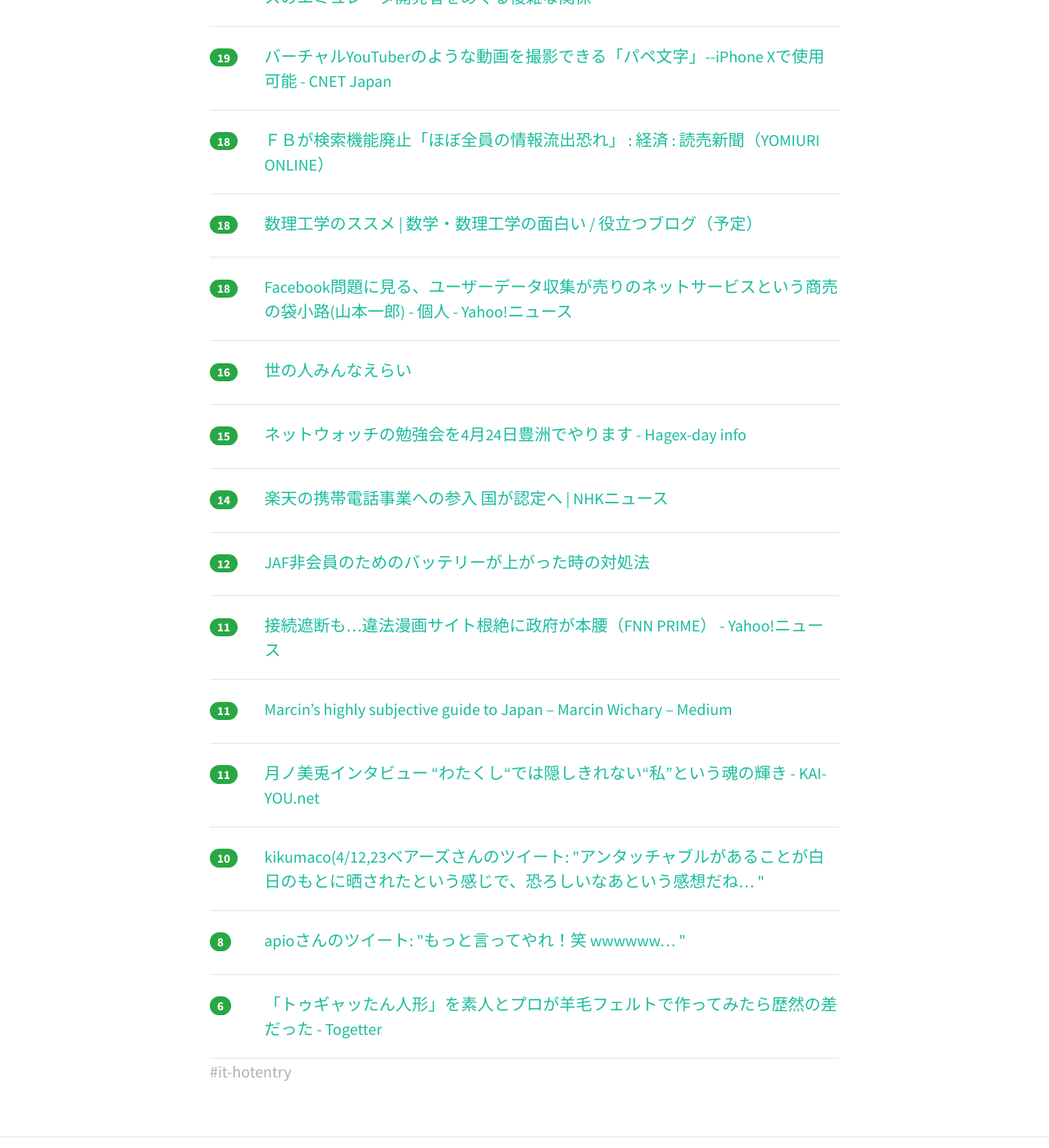
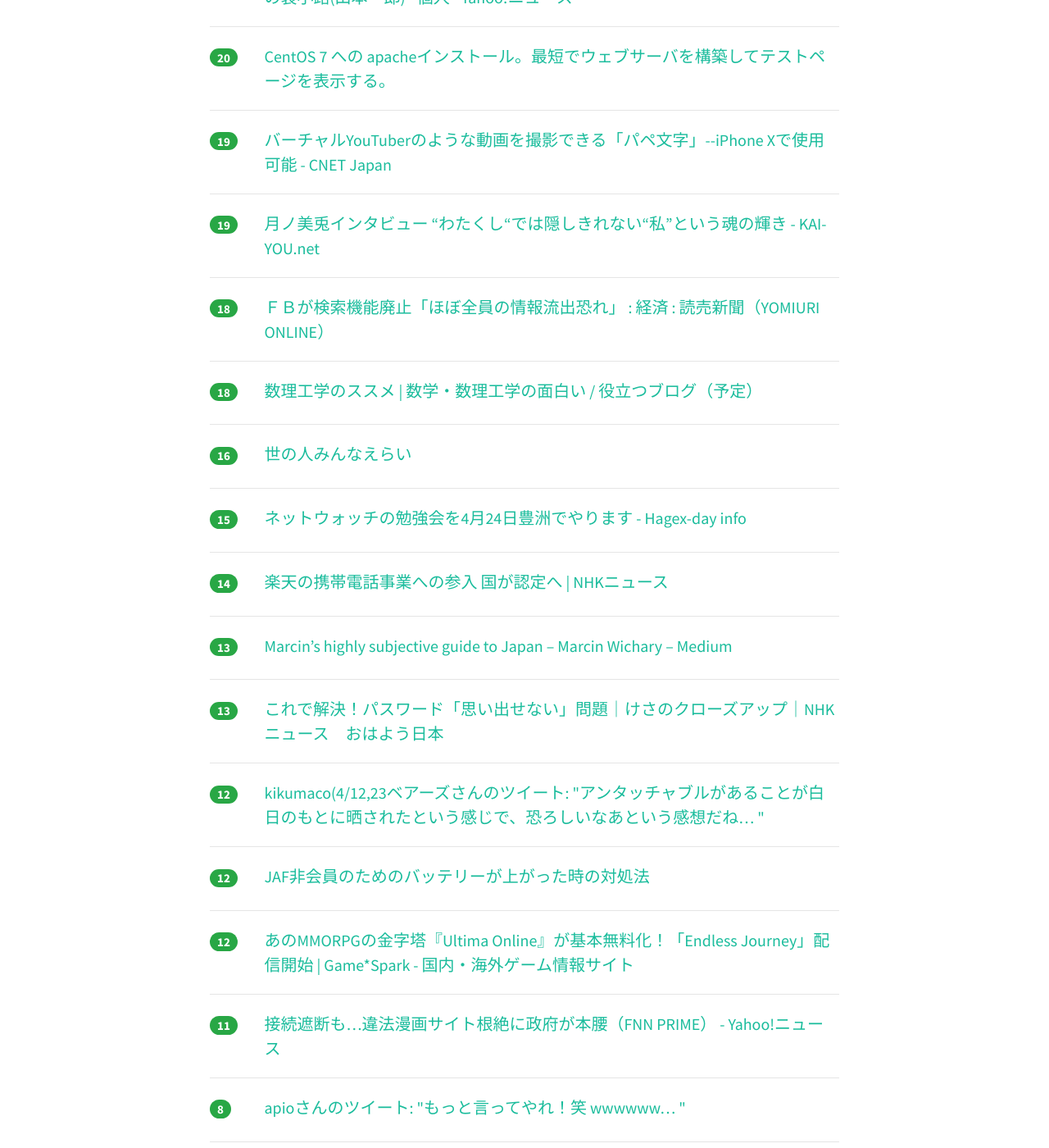
Before and after one commit to yatta47/hatena-matome-site, a Jekyll site: the page built from _posts/2018-04-07-hatena.md, in a window 1280 px wide and 1400 px high, scrolled down 3427 px. Shown: the whole window at 82% size. Built offline with Jekyll 4.4.1, drawn with Linux system fonts in a browser that asks for light colours; nearby versions of some CDN libraries; some of the changed text lies outside the part shown.

Commit message:
Updated 2018-04-07

```diff
--- a/_posts/2018-04-07-hatena.md
+++ b/_posts/2018-04-07-hatena.md
@@ -1,54 +1,64 @@
 ---
 layout: post
 title:  "2018-04-07 はてぶIT"
-date:   2018-04-07 20:02:59
+date:   2018-04-07 21:02:18
 tags: [it-hotentry]
 ---
-48 件のデータあり
+52 件のデータあり
 
 <hr><div class="row">
-<div class="col-1"><span class="badge badge-pill badge-success h2">381</span></div>
+<div class="col-1"><span class="badge badge-pill badge-success h2">410</span></div>
 <div class="col-11"><a href='https://jp.globalvoices.org/2018/04/06/48531/' target='_blank'>日本での驚きの体験がツイッターで大きな話題に · Global Voices 日本語</a></div>
 </div>
 <hr>
 <div class="row">
-<div class="col-1"><span class="badge badge-pill badge-success h2">277</span></div>
+<div class="col-1"><span class="badge badge-pill badge-success h2">297</span></div>
 <div class="col-11"><a href='http://www.itmedia.co.jp/news/articles/1804/07/news021.html' target='_blank'>「炎上」対策会社をネットウォッチャーが立ち上げた理由 - ITmedia NEWS</a></div>
 </div>
 <hr>
 <div class="row">
-<div class="col-1"><span class="badge badge-pill badge-success h2">243</span></div>
+<div class="col-1"><span class="badge badge-pill badge-success h2">251</span></div>
 <div class="col-11"><a href='http://jp.gamesindustry.biz/article/1804/18040601/' target='_blank'>増え続ける工数を変わらぬ人数で捌いていくフロムソフトウェアの方法論 - GamesIndustry.biz Japan Edition</a></div>
 </div>
 <hr>
 <div class="row">
-<div class="col-1"><span class="badge badge-pill badge-success h2">167</span></div>
+<div class="col-1"><span class="badge badge-pill badge-success h2">186</span></div>
 <div class="col-11"><a href='http://www.itmedia.co.jp/pcuser/articles/1804/07/news016.html' target='_blank'>「Amazon Echo」と「Google Home」を120日使い比べて分かった優劣 (1/3) - ITmedia PC USER</a></div>
 </div>
 <hr>
 <div class="row">
-<div class="col-1"><span class="badge badge-pill badge-success h2">155</span></div>
+<div class="col-1"><span class="badge badge-pill badge-success h2">156</span></div>
 <div class="col-11"><a href='https://speakerdeck.com/syumai/zerokarashi-merupwaru-men' target='_blank'>ゼロから始めるPWA入門 // Speaker Deck</a></div>
 </div>
 <hr>
 <div class="row">
-<div class="col-1"><span class="badge badge-pill badge-success h2">114</span></div>
+<div class="col-1"><span class="badge badge-pill badge-success h2">122</span></div>
 <div class="col-11"><a href='http://twitter.com/arclisp/status/982321386851975168' target='_blank'>東武鉄道遅延伝説2049さんのツイート: "みずほ銀行で口座作りたいだけなのになぜか投資信託やNISAの書類を書かされ、挙句なぜか「ノーリスクでいきたい」所にチェック欄をつけたら二重線</a></div>
 </div>
 <hr>
 <div class="row">
-<div class="col-1"><span class="badge badge-pill badge-success h2">108</span></div>
+<div class="col-1"><span class="badge badge-pill badge-success h2">111</span></div>
 <div class="col-11"><a href='http://www.itmedia.co.jp/pcuser/articles/1804/07/news004.html' target='_blank'>“キー”も“ボード”もないウェアラブルキーボード「Tap」 - ITmedia PC USER</a></div>
 </div>
 <hr>
 <div class="row">
-<div class="col-1"><span class="badge badge-pill badge-success h2">81</span></div>
+<div class="col-1"><span class="badge badge-pill badge-success h2">99</span></div>
 <div class="col-11"><a href='https://anond.hatelabo.jp/20180406153029' target='_blank'>某画村のブロッキングに意味はない</a></div>
+</div>
+<hr>
+<div class="row">
+<div class="col-1"><span class="badge badge-pill badge-success h2">68</span></div>
+<div class="col-11"><a href='https://blog.cheena.net/1358' target='_blank'>「漫画村」大盛況の裏で「YouBook」など2つの違法サイトが閉鎖 – 無能ブログ</a></div>
 </div>
 <hr>
 <div class="row">
 <div class="col-1"><span class="badge badge-pill badge-success h2">66</span></div>
 <div class="col-11"><a href='https://ksmakoto.hatenadiary.com/entry/2018/04/06/212138' target='_blank'>「Windowsの標準電卓で4の平方根が2でなかった仕様がようやく修正」の件について - ksmakotoのhatenadiary</a></div>
+</div>
+<hr>
+<div class="row">
+<div class="col-1"><span class="badge badge-pill badge-success h2">60</span></div>
+<div class="col-11"><a href='https://anond.hatelabo.jp/20180407034504' target='_blank'>泣きながら仕事してもよい風潮にしてほしい</a></div>
 </div>
 <hr>
 <div class="row">
@@ -62,18 +72,13 @@ tags: [it-hotentry]
 </div>
 <hr>
 <div class="row">
-<div class="col-1"><span class="badge badge-pill badge-success h2">54</span></div>
-<div class="col-11"><a href='https://anond.hatelabo.jp/20180407034504' target='_blank'>泣きながら仕事してもよい風潮にしてほしい</a></div>
+<div class="col-1"><span class="badge badge-pill badge-success h2">48</span></div>
+<div class="col-11"><a href='https://53ningen.com/dwango-saiko/' target='_blank'>株式会社ドワンゴを退職しました – ゴミ箱</a></div>
 </div>
 <hr>
 <div class="row">
-<div class="col-1"><span class="badge badge-pill badge-success h2">53</span></div>
-<div class="col-11"><a href='https://blog.cheena.net/1358' target='_blank'>「漫画村」大盛況の裏で「YouBook」など2つの違法サイトが閉鎖 – 無能ブログ</a></div>
-</div>
-<hr>
-<div class="row">
-<div class="col-1"><span class="badge badge-pill badge-success h2">41</span></div>
-<div class="col-11"><a href='https://53ningen.com/dwango-saiko/' target='_blank'>株式会社ドワンゴを退職しました – ゴミ箱</a></div>
+<div class="col-1"><span class="badge badge-pill badge-success h2">42</span></div>
+<div class="col-11"><a href='http://hb.matsumoto-r.jp/entry/2018/04/07/171539' target='_blank'>プログラミングにおける不安と学びのプロセス - 人間とウェブの未来</a></div>
 </div>
 <hr>
 <div class="row">
@@ -92,23 +97,23 @@ tags: [it-hotentry]
 </div>
 <hr>
 <div class="row">
-<div class="col-1"><span class="badge badge-pill badge-success h2">28</span></div>
+<div class="col-1"><span class="badge badge-pill badge-success h2">29</span></div>
 <div class="col-11"><a href='https://www.slideshare.net/taroleo/2014-1211msgpackjava' target='_blank'>Treasure Dataを支える技術 - MessagePack編</a></div>
 </div>
 <hr>
 <div class="row">
-<div class="col-1"><span class="badge badge-pill badge-success h2">26</span></div>
+<div class="col-1"><span class="badge badge-pill badge-success h2">28</span></div>
 <div class="col-11"><a href='http://we.love-profit.com/entry/2018/04/07/095640' target='_blank'>資産1億達成したビットコイン投資手法を公開した - これからの「お金」の話をしよう</a></div>
 </div>
 <hr>
 <div class="row">
 <div class="col-1"><span class="badge badge-pill badge-success h2">26</span></div>
-<div class="col-11"><a href='http://hb.matsumoto-r.jp/entry/2018/04/07/171539' target='_blank'>プログラミングにおける不安と学びのプロセス - 人間とウェブの未来</a></div>
+<div class="col-11"><a href='http://www.itmedia.co.jp/mobile/articles/1804/07/news018.html' target='_blank'>「新しいiPad」と「iPad Pro」はどちらが買い？　使用感とスペックを比較する (1/2) - ITmedia Mobile</a></div>
 </div>
 <hr>
 <div class="row">
 <div class="col-1"><span class="badge badge-pill badge-success h2">25</span></div>
-<div class="col-11"><a href='http://www.itmedia.co.jp/mobile/articles/1804/07/news018.html' target='_blank'>「新しいiPad」と「iPad Pro」はどちらが買い？　使用感とスペックを比較する (1/2) - ITmedia Mobile</a></div>
+<div class="col-11"><a href='http://dothesamurai.hatenablog.com/entry/2018/04/06/200830' target='_blank'>非エンジニア経営者がWebサービスをゼロから立ち上げるためにした仕事のすべて【ホトカミ1周年】 - DO THE SAMURAI BLOG</a></div>
 </div>
 <hr>
 <div class="row">
@@ -119,11 +124,6 @@ tags: [it-hotentry]
 <div class="row">
 <div class="col-1"><span class="badge badge-pill badge-success h2">24</span></div>
 <div class="col-11"><a href='http://konifar-zatsu.hatenadiary.jp/entry/2018/04/06/234254' target='_blank'>数字目標と悪手 - Konifar's ZATSU</a></div>
-</div>
-<hr>
-<div class="row">
-<div class="col-1"><span class="badge badge-pill badge-success h2">24</span></div>
-<div class="col-11"><a href='http://dothesamurai.hatenablog.com/entry/2018/04/06/200830' target='_blank'>非エンジニア経営者がWebサービスをゼロから立ち上げるためにした仕事のすべて【ホトカミ1周年】 - DO THE SAMURAI BLOG</a></div>
 </div>
 <hr>
 <div class="row">
@@ -158,6 +158,11 @@ tags: [it-hotentry]
 <hr>
 <div class="row">
 <div class="col-1"><span class="badge badge-pill badge-success h2">21</span></div>
+<div class="col-11"><a href='http://blog.livedoor.jp/trakt/archives/1910010.html' target='_blank'>ゲームレガシー : 対立と融和〜レトロゲームの互換機メーカーとオープンソースのエミュレータ開発者をめぐる複雑な関係</a></div>
+</div>
+<hr>
+<div class="row">
+<div class="col-1"><span class="badge badge-pill badge-success h2">21</span></div>
 <div class="col-11"><a href='https://hitorica.com/corporate-philosophy/' target='_blank'>「やらされ感」より「やってる感」…勢いのある会社の企業理念はやっぱりおもしろかった件 | 一人力（ひとりか）</a></div>
 </div>
 <hr>
@@ -167,18 +172,23 @@ tags: [it-hotentry]
 </div>
 <hr>
 <div class="row">
+<div class="col-1"><span class="badge badge-pill badge-success h2">21</span></div>
+<div class="col-11"><a href='https://news.yahoo.co.jp/byline/yamamotoichiro/20180407-00083687/' target='_blank'>Facebook問題に見る、ユーザーデータ収集が売りのネットサービスという商売の袋小路(山本一郎) - 個人 - Yahoo!ニュース</a></div>
+</div>
+<hr>
+<div class="row">
 <div class="col-1"><span class="badge badge-pill badge-success h2">20</span></div>
 <div class="col-11"><a href='https://www.rem-system.com/centos-httpd-inst/' target='_blank'>CentOS 7 への apacheインストール。最短でウェブサーバを構築してテストページを表示する。</a></div>
 </div>
 <hr>
 <div class="row">
-<div class="col-1"><span class="badge badge-pill badge-success h2">20</span></div>
-<div class="col-11"><a href='http://blog.livedoor.jp/trakt/archives/1910010.html' target='_blank'>ゲームレガシー : 対立と融和〜レトロゲームの互換機メーカーとオープンソースのエミュレータ開発者をめぐる複雑な関係</a></div>
+<div class="col-1"><span class="badge badge-pill badge-success h2">19</span></div>
+<div class="col-11"><a href='https://japan.cnet.com/article/35117332/' target='_blank'>バーチャルYouTuberのような動画を撮影できる「パペ文字」--iPhone Xで使用可能 - CNET Japan</a></div>
 </div>
 <hr>
 <div class="row">
 <div class="col-1"><span class="badge badge-pill badge-success h2">19</span></div>
-<div class="col-11"><a href='https://japan.cnet.com/article/35117332/' target='_blank'>バーチャルYouTuberのような動画を撮影できる「パペ文字」--iPhone Xで使用可能 - CNET Japan</a></div>
+<div class="col-11"><a href='http://kai-you.net/article/52100' target='_blank'>月ノ美兎インタビュー “わたくし“では隠しきれない“私”という魂の輝き - KAI-YOU.net</a></div>
 </div>
 <hr>
 <div class="row">
@@ -189,11 +199,6 @@ tags: [it-hotentry]
 <div class="row">
 <div class="col-1"><span class="badge badge-pill badge-success h2">18</span></div>
 <div class="col-11"><a href='https://math-eng.com/' target='_blank'>数理工学のススメ | 数学・数理工学の面白い / 役立つブログ（予定）</a></div>
-</div>
-<hr>
-<div class="row">
-<div class="col-1"><span class="badge badge-pill badge-success h2">18</span></div>
-<div class="col-11"><a href='https://news.yahoo.co.jp/byline/yamamotoichiro/20180407-00083687/' target='_blank'>Facebook問題に見る、ユーザーデータ収集が売りのネットサービスという商売の袋小路(山本一郎) - 個人 - Yahoo!ニュース</a></div>
 </div>
 <hr>
 <div class="row">
@@ -212,8 +217,28 @@ tags: [it-hotentry]
 </div>
 <hr>
 <div class="row">
+<div class="col-1"><span class="badge badge-pill badge-success h2">13</span></div>
+<div class="col-11"><a href='https://medium.com/@mwichary/927873a89c5a' target='_blank'>Marcin’s highly subjective guide to Japan – Marcin Wichary – Medium</a></div>
+</div>
+<hr>
+<div class="row">
+<div class="col-1"><span class="badge badge-pill badge-success h2">13</span></div>
+<div class="col-11"><a href='https://www.nhk.or.jp/ohayou/digest/2018/04/0406.html' target='_blank'>これで解決！パスワード「思い出せない」問題｜けさのクローズアップ｜NHKニュース　おはよう日本</a></div>
+</div>
+<hr>
+<div class="row">
+<div class="col-1"><span class="badge badge-pill badge-success h2">12</span></div>
+<div class="col-11"><a href='http://twitter.com/kikumaco/status/982384623089991680' target='_blank'>kikumaco(4/12,23ベアーズさんのツイート: "アンタッチャブルがあることが白日のもとに晒されたという感じで、恐ろしいなあという感想だね… "</a></div>
+</div>
+<hr>
+<div class="row">
 <div class="col-1"><span class="badge badge-pill badge-success h2">12</span></div>
 <div class="col-11"><a href='https://etsu-miso.com/2018/04/05/post-685/' target='_blank'>JAF非会員のためのバッテリーが上がった時の対処法</a></div>
+</div>
+<hr>
+<div class="row">
+<div class="col-1"><span class="badge badge-pill badge-success h2">12</span></div>
+<div class="col-11"><a href='https://www.gamespark.jp/article/2018/04/07/79835.html' target='_blank'>あのMMORPGの金字塔『Ultima Online』が基本無料化！「Endless Journey」配信開始 | Game*Spark - 国内・海外ゲーム情報サイト</a></div>
 </div>
 <hr>
 <div class="row">
@@ -222,23 +247,18 @@ tags: [it-hotentry]
 </div>
 <hr>
 <div class="row">
-<div class="col-1"><span class="badge badge-pill badge-success h2">11</span></div>
-<div class="col-11"><a href='https://medium.com/@mwichary/927873a89c5a' target='_blank'>Marcin’s highly subjective guide to Japan – Marcin Wichary – Medium</a></div>
-</div>
-<hr>
-<div class="row">
-<div class="col-1"><span class="badge badge-pill badge-success h2">11</span></div>
-<div class="col-11"><a href='http://kai-you.net/article/52100' target='_blank'>月ノ美兎インタビュー “わたくし“では隠しきれない“私”という魂の輝き - KAI-YOU.net</a></div>
-</div>
-<hr>
-<div class="row">
-<div class="col-1"><span class="badge badge-pill badge-success h2">10</span></div>
-<div class="col-11"><a href='http://twitter.com/kikumaco/status/982384623089991680' target='_blank'>kikumaco(4/12,23ベアーズさんのツイート: "アンタッチャブルがあることが白日のもとに晒されたという感じで、恐ろしいなあという感想だね… "</a></div>
+<div class="col-1"><span class="badge badge-pill badge-success h2">8</span></div>
+<div class="col-11"><a href='http://twitter.com/apio_apio1516/status/982005226239549440' target='_blank'>apioさんのツイート: "もっと言ってやれ！笑 wwwwww… "</a></div>
 </div>
 <hr>
 <div class="row">
 <div class="col-1"><span class="badge badge-pill badge-success h2">8</span></div>
-<div class="col-11"><a href='http://twitter.com/apio_apio1516/status/982005226239549440' target='_blank'>apioさんのツイート: "もっと言ってやれ！笑 wwwwww… "</a></div>
+<div class="col-11"><a href='https://anond.hatelabo.jp/20180406233951' target='_blank'>「もう誰もけもフレの話をしていない」</a></div>
+</div>
+<hr>
+<div class="row">
+<div class="col-1"><span class="badge badge-pill badge-success h2">8</span></div>
+<div class="col-11"><a href='http://twitter.com/izm/status/982150906308247553' target='_blank'>izmさんのツイート: "Pixel2Mesh(RGBの絵から3次元ポリゴンを推定するやつ) これやばいやつでは。 https://t.co/v18FjUWsEt https://t.co/Ox4WKCFoLB… "</a></div>
 </div>
 <hr>
 <div class="row">
```
